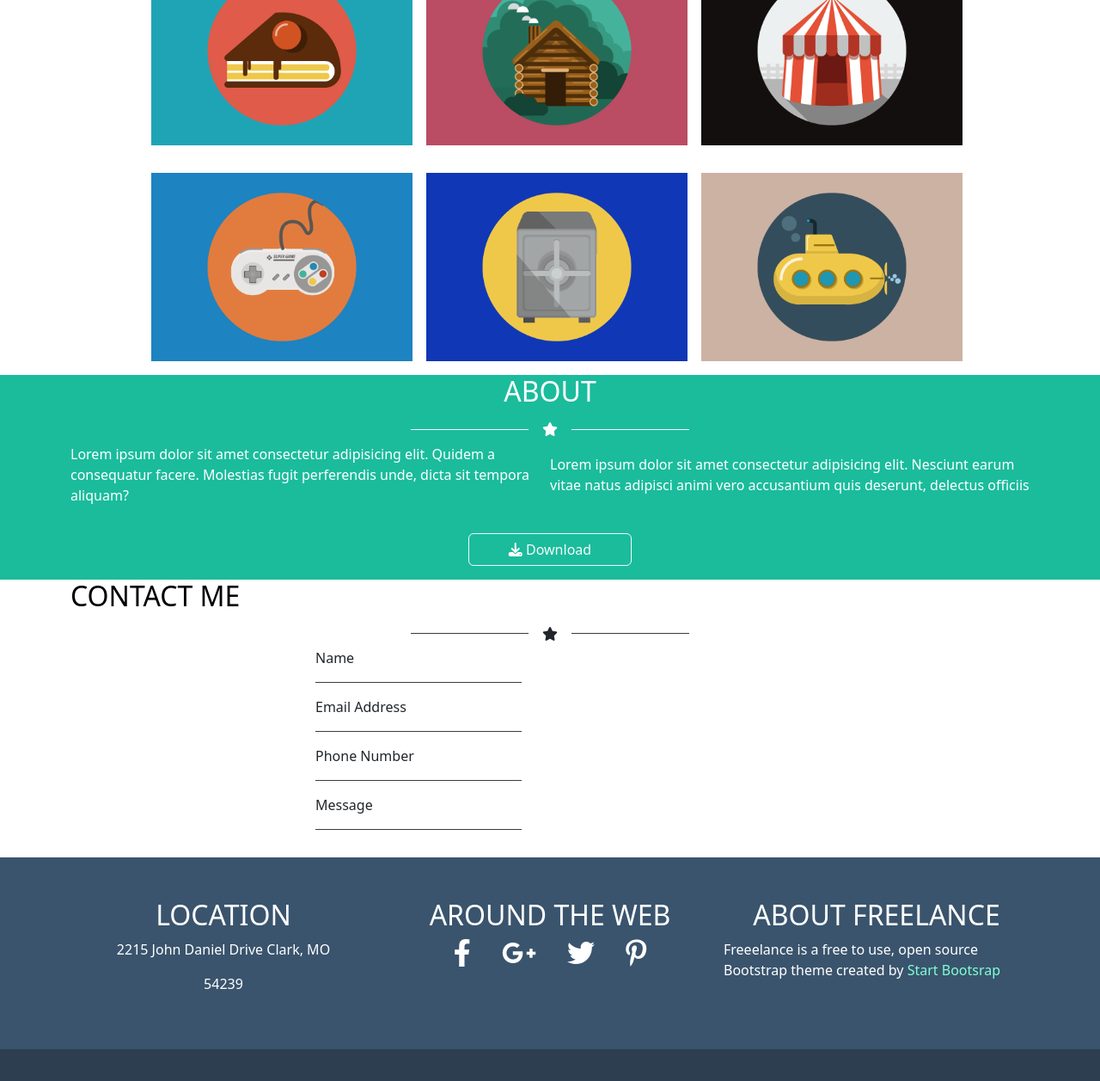
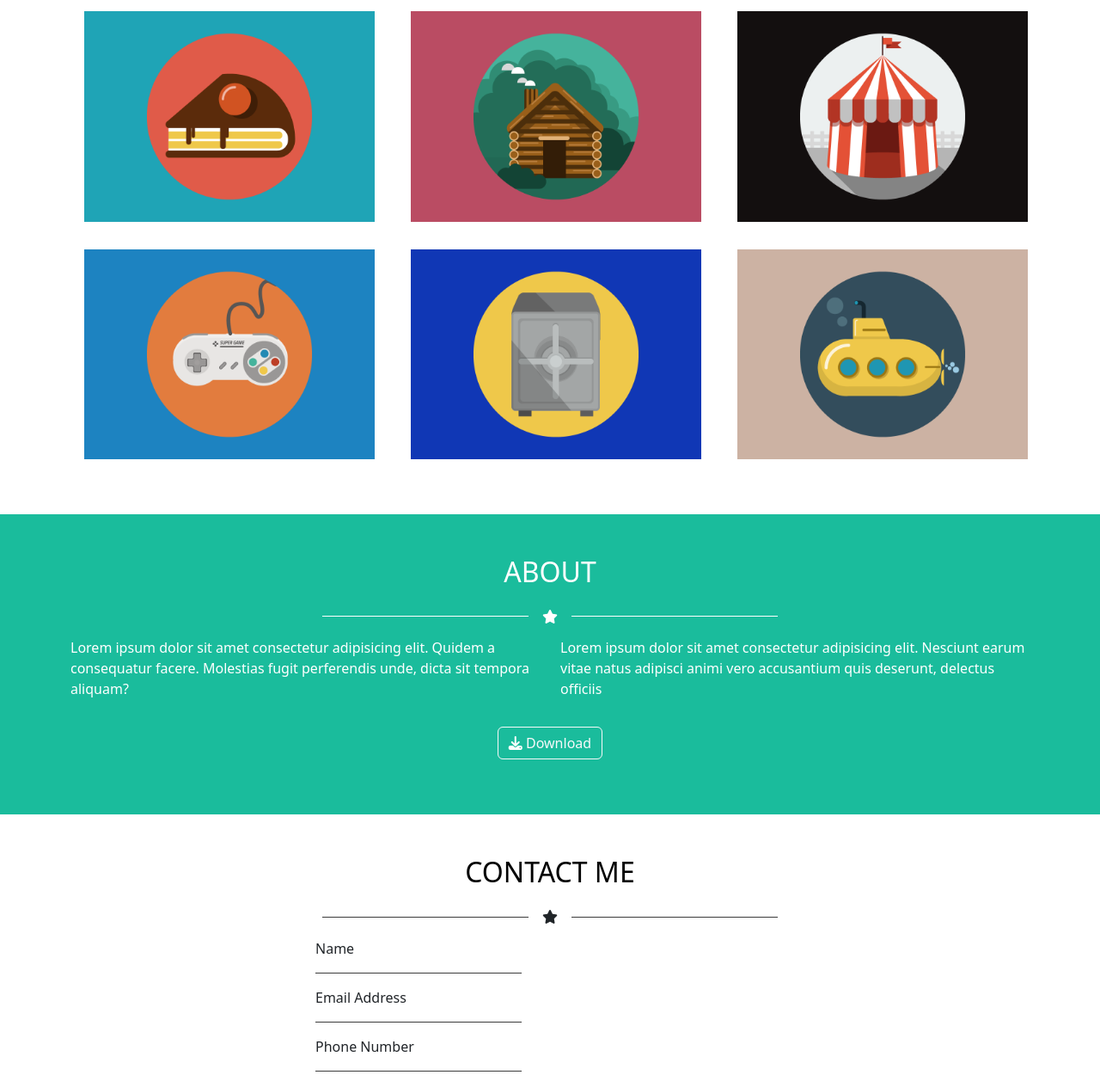
Before and after one commit to FrancescoBonanno1/html-css-bootstrap-freelancer, a plain HTML site: page index.html in a window 1280 px wide. Shown: the part 593-1850 px from the top of the page at 86% size. Drawn offline with nearby package versions, Linux system fonts and the light colour scheme.

Commit message:
correzione effettuata con Luca

```diff
--- a/css/style.css
+++ b/css/style.css
@@ -84,7 +84,7 @@ header a {
 
 .list-hr {
     color: rgb(59, 59, 59);
-    width: 25em;
+    width: 15em;
     border-width: 0.1em;
     opacity: 100%;
 }
--- a/index.html
+++ b/index.html
@@ -41,73 +41,84 @@
     </section>
 
     <!--sezione 2 : contenuti a immagini-->
-    <section id="whiterow" class="col-12 d-flex flex-column align-items-center">
+    <section id="whiterow">
+        <div class="container py-5">
+            <div class="row">
+                <div class="col-12 text-center">
                     <h2>PORTFOLIO</h2>
-        <div class="col-2 d-flex justify-content-center align-items-center">
-            <hr class="mx-3">
+                    <div class="d-flex align-items-center justify-content-center py-2">
+                        <hr class="mx-3 d-inline-block">
                         <i class="fa-solid fa-star d-inline-block"></i>
-            <hr class="mx-3">
+                        <hr class="mx-3 d-inline-block">
                     </div>
-        <div class="col-9 d-flex flex-wrap align-items-center justify-content-center">
-            <div class="col-xs-12 col-md-6 col-lg-4 flex-wrap">
+                </div>
+                <div class="col-12 col-md-6 col-lg-4 flex-wrap">
                     <img class="mx-3 my-3" src="./img/cake.png" alt="">
                 </div>
-            <div class="col-xs-12 col-md-6 col-lg-4 flex-wrap">
+                <div class="col-12 col-md-6 col-lg-4 flex-wrap">
                     <img class="mx-3 my-3" src="./img/cabin.png" alt="">
                 </div>
-            <div class="col-xs-12 col-md-6 col-lg-4 flex-wrap">
+                <div class="col-12 col-md-6 col-lg-4 flex-wrap">
                     <img class="mx-3 my-3" src="./img/circus.png" alt="">
                 </div>
-            <div class="col-xs-12 col-md-6 col-lg-4 flex-wrap">
+                <div class="col-12 col-md-6 col-lg-4 flex-wrap">
                     <img class="mx-3 my-3" src="./img/game.png" alt="">
                 </div>
-            <div class="col-xs-12 col-md-6 col-lg-4 flex-wrap">
+                <div class="col-12 col-md-6 col-lg-4 flex-wrap">
                     <img class="mx-3 my-3" src="./img/safe.png" alt="">
                 </div>
-            <div class="col-xs-12 col-md-6 col-lg-4 flex-wrap">
+                <div class="col-12 col-md-6 col-lg-4 flex-wrap">
                     <img class="mx-3 my-3" src="./img/submarine.png" alt="">
+                </div>
             </div>
         </div>
     </section>
     <!--sezione 3 : about-->
-    <section id="aboutaqua" class="d-flex flex-column align-items-center">
+    <section id="aboutaqua">
+        <div class="container py-5">
+            <div class="row">
+                <div class="col-12 text-center">
                     <h2>ABOUT</h2>
-        <div class="container">
-            <div class="row d-flex flex-column align-items-center">
-                <div class="col-4 d-flex justify-content-center align-items-center">
-                    <hr class="mx-3">
+                    <div class="d-flex align-items-center justify-content-center py-2">
+                        <hr class="mx-3 d-inline-block">
                         <i class="fa-solid fa-star d-inline-block"></i>
-                    <hr class="mx-3">
+                        <hr class="mx-3 d-inline-block">
                     </div>
-                <div class="d-flex flex-row justify-content-space-around align-items-center">
-                    <div class="col-xs-12 col-md-6">
+                </div>
+                <div class="col-12 col-md-6">
                     <p>Lorem ipsum dolor sit amet consectetur adipisicing elit. Quidem a
                         consequatur facere.
                         Molestias fugit perferendis unde, dicta sit tempora aliquam?</p>
                 </div>
-                    <div class="col-xs-12 col-md-6">
+                <div class="col-12 col-md-6">
                     <p>Lorem ipsum dolor sit amet consectetur adipisicing elit. Nesciunt
                         earum
                         vitae natus
                         adipisci animi vero accusantium quis deserunt, delectus officiis</p>
                 </div>
+                <div class="col-12 text-center">
+                    <button class="btn btn-outline-light my-3"><i class="fa-solid fa-download"></i> Download</button>
                 </div>
-                <button class="col-2 btn btn-outline-light my-3"><i class="fa-solid fa-download"></i> Download</button>
+            </div>
         </div>
         </div>
     </section>
 
     <!--sezione 4 contact-->
     <section id="contact">
-        <div class="container">
-            <div class="row flex-column justify-content-center align-items-center">
-                <h2 class="align-self-center">CONTACT ME</h2>
-                <div class="col-4 d-flex justify-content-center align-items-center">
-                    <hr class="mx-3">
+        <div class="container py-5">
+            <div class="row">
+                <div class="col-12 text-center">
+                    <h2>CONTACT ME</h2>
+                    <div class="d-flex align-items-center justify-content-center py-2">
+                        <hr class="mx-3 d-inline-block">
                         <i class="fa-solid fa-star d-inline-block"></i>
-                    <hr class="mx-3">
+                        <hr class="mx-3 d-inline-block">
                     </div>
-                <div class="col-md-6 col-xs-12 d-flex justify-content-start align-items-space-beetween">
+                </div>
+            </div>
+            <div class="row justify-content-center">
+                <div class="col-md-6 col-12 d-flex justify-content-start align-items-center">
                     <ul class="list-unstyled">
                         <li>Name
                             <hr class="list-hr">
@@ -124,20 +135,20 @@
                     </ul>
                 </div>
             </div>
+
         </div>
     </section>
 
     <!--sezione 5 fakefooter-->
     <section id="fake-footer" class="d-flex justify-content-space-around align-items-center py-5">
-        <div class="container">
+        <div class="container py-3">
             <div class="row">
-                <div class="col-lg-4 col-xs-12 d-flex flex-column justify-content-center  align-items-center">
-
+                <div class="col-lg-4 col-12 d-flex flex-column justify-content-center  align-items-center my-2">
                     <h2>LOCATION</h2>
                     <P>2215 John Daniel Drive Clark, MO</P>
                     <p>54239</p>
                 </div>
-                <div class="col-lg-4 col-xs-12 d-flex flex-column justify-content-space-around align-items-center">
+                <div class="col-lg-4 col-12 d-flex flex-column justify-content-space-around align-items-center my-2">
                     <h2>AROUND THE WEB</h2>
                     <div class="col-12-xs col-4-md justify-content-space-around align-items-center">
                         <i class="fa-brands fa-facebook-f fa-2xl my-3 mx-3"></i>
@@ -146,7 +157,7 @@
                         <i class="fa-brands fa-pinterest-p fa-2xl my-3 mx-3"></i>
                     </div>
                 </div>
-                <div class="col-lg-4 col-xs-12 d-flex flex-column justify-content-space-around align-items-center">
+                <div class="col-lg-4 col-12 d-flex flex-column justify-content-space-around align-items-center my-2">
                     <h2>ABOUT FREELANCE</h2>
                     <p>Freeelance is a free to use, open source Bootstrap theme created by <span>Start Bootsrap</span>
                     </p>
```
Lines whose indentation alone changed are shown as unchanged.
